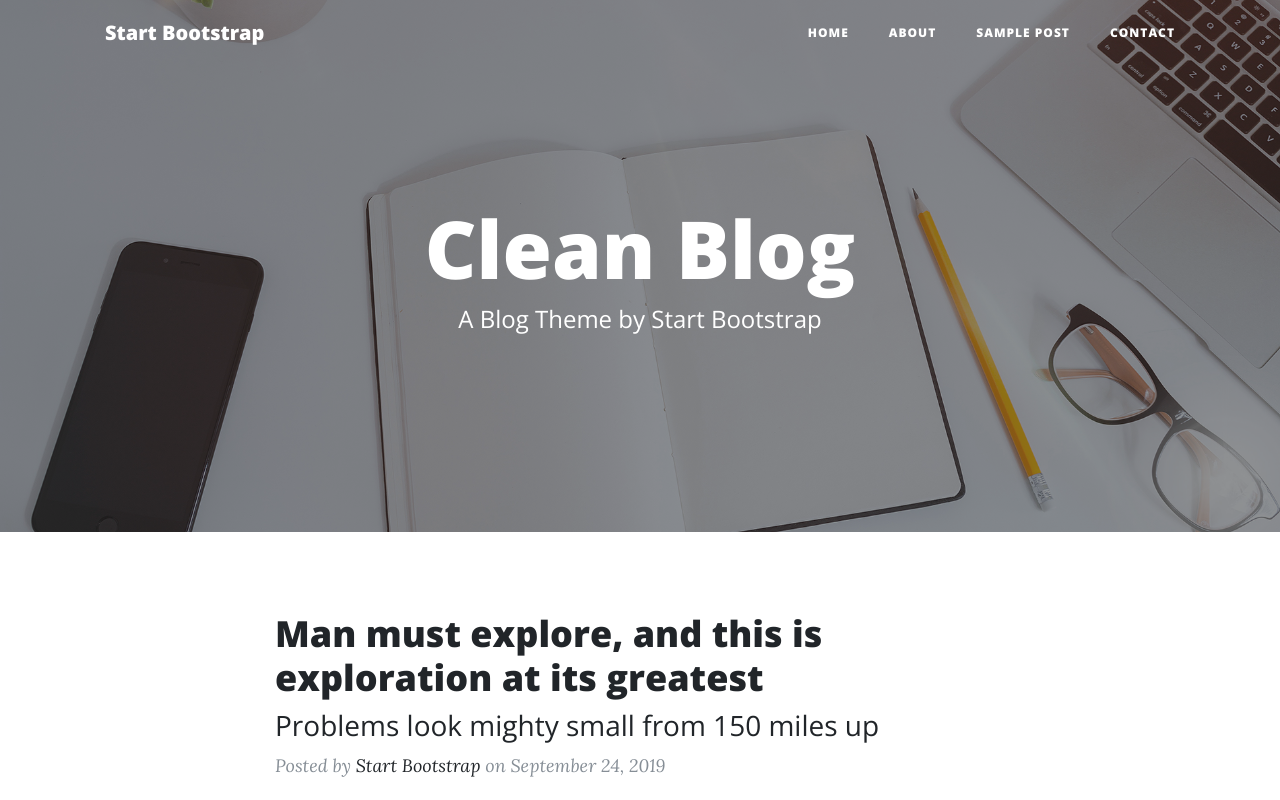
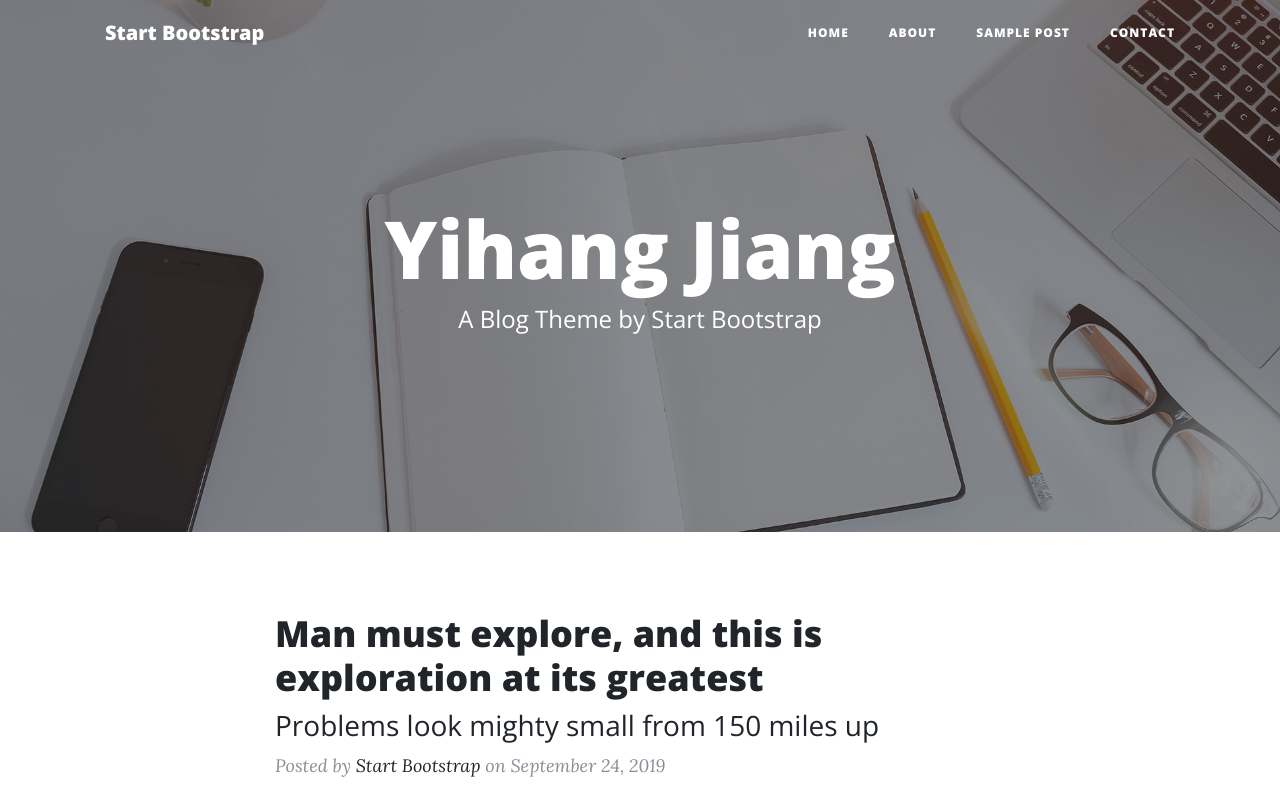
Before and after one commit to Youngstat/YihangJiang.github.io, a website: page index.html in a window 1280 px wide. Shown: the top 800 px of the page. Drawn offline with nearby package versions, Linux system fonts and the light colour scheme.

Commit message:
Update index.html

```diff
--- a/index.html
+++ b/index.html
@@ -59,7 +59,7 @@
       <div class="row">
         <div class="col-lg-8 col-md-10 mx-auto">
           <div class="site-heading">
-            <h1>Clean Blog</h1>
+            <h1>Yihang Jiang</h1>
             <span class="subheading">A Blog Theme by Start Bootstrap</span>
           </div>
         </div>
```
